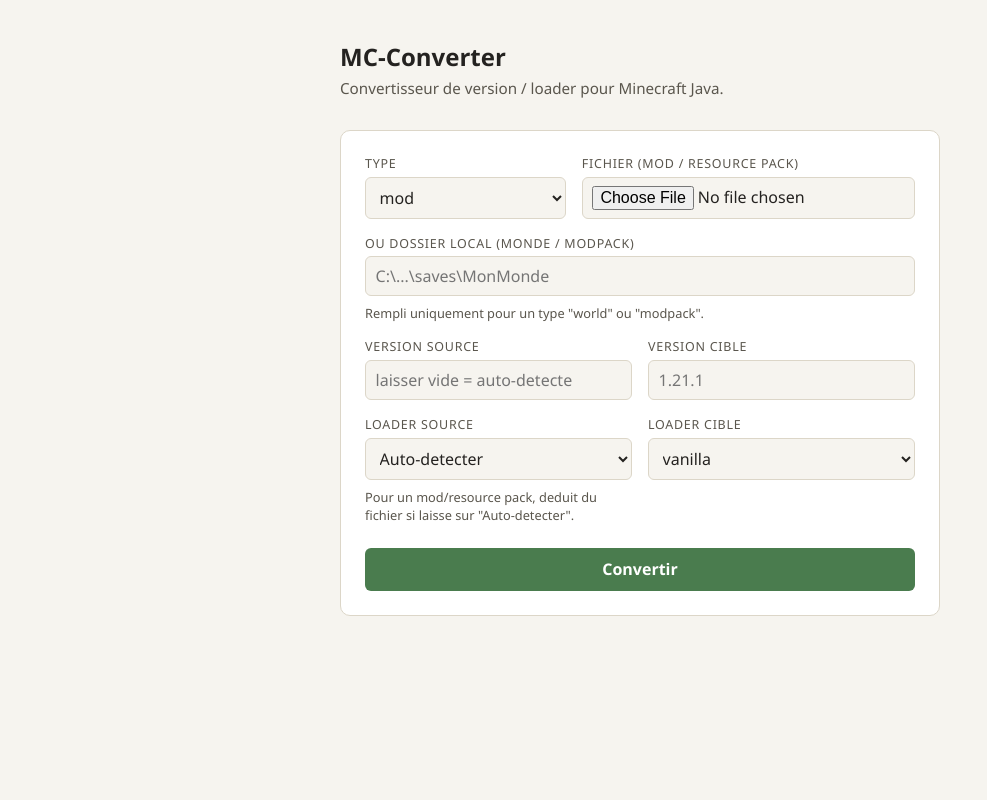
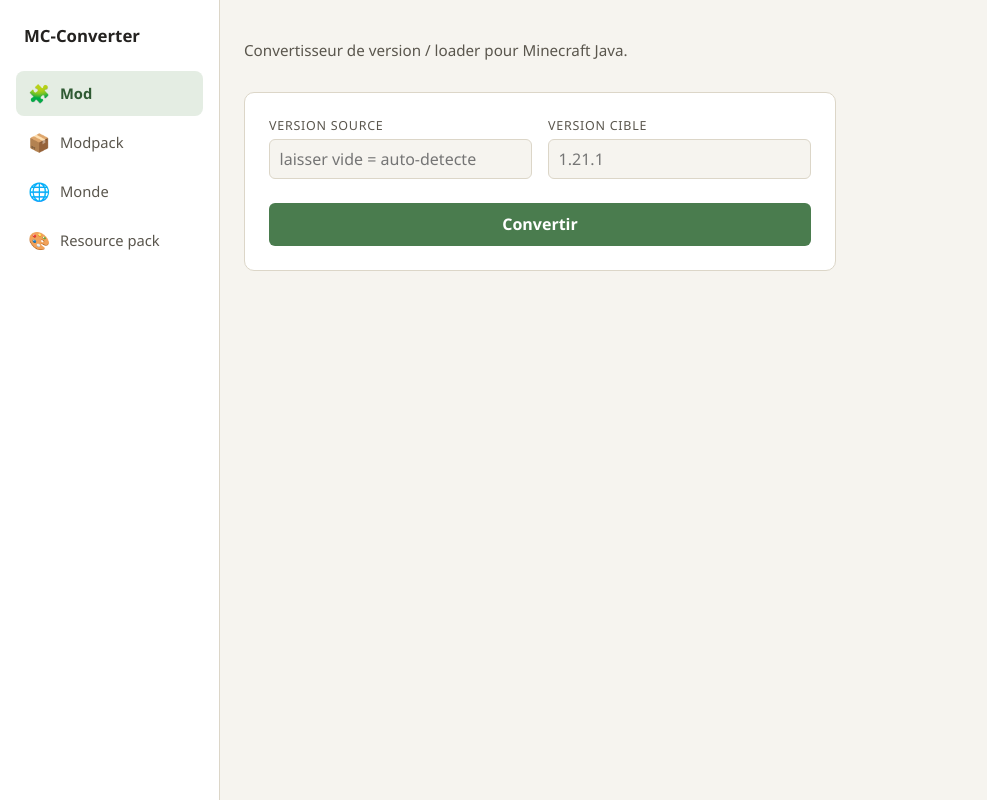
Before and after one commit to captentv1/mc-converter, a Flask app: page / in a window 1280 px wide. Shown: the whole page, without its empty margins (0-987 px from the left). Run offline with Flask 3, Linux system fonts and the light colour scheme.

Commit message:
Sidebar navigation by type + fix vanilla/loader logic for modpacks
- Web UI: replace the Type <select> with a sidebar (Mod/Modpack/Monde/
  Resource pack). Each choice shows only the relevant fields (file vs
  folder input, loader row) via a small inline script - no build step.
- Remove "vanilla" from the loader dropdowns entirely: a mod or
  modpack always has a real loader (Forge/Fabric/Quilt/NeoForge),
  offering vanilla there was nonsensical.
- Fix a real bug this surfaced: app.py grouped "modpack" with "world"
  for input handling (both are folder-based), which also made it
  default to Loader.VANILLA when auto-detection was left on - wrong,
  since ModpackConverter needs a real loader per mod just like
  ModConverter. Split into two independent groupings: file-vs-folder
  input, and loader-relevant-or-not. Same fix applied to desktop_app.
- Add detect_modpack(): samples the first mods/*.jar to infer the
  pack's loader/version, since a modpack instance has no manifest of
  its own.

Verified against real files (read-only, hashes unchanged): mods from
Downloads/mods (auto-detected + converted individually), and a modpack
built from copies of two of them - auto-detected neoforge/1.21.1 from
the sample mod and correctly converted both to forge (partial, code
still needs manual porting) instead of silently defaulting to vanilla.

```diff
--- a/web_app/app.py
+++ b/web_app/app.py
@@ -18,7 +18,12 @@ OUTPUT_DIR = BASE_DIR / "output"
 UPLOAD_DIR.mkdir(exist_ok=True)
 OUTPUT_DIR.mkdir(exist_ok=True)
 
+# Deux dimensions independantes : ou va chercher l'entree (fichier uploade vs
+# chemin de dossier local), et si un loader (Forge/Fabric/...) a seulement un
+# sens pour ce type. Un resource pack ou un monde n'ont pas de "loader" ;
+# vanilla n'a pas de "mod" — donc jamais les deux memes regroupements.
 FILE_BASED_TYPES = {JobType.MOD, JobType.RESOURCEPACK}
+LOADER_RELEVANT_TYPES = {JobType.MOD, JobType.MODPACK}
 
 
 def _render(**kwargs):
@@ -40,9 +45,10 @@ def convert():
     source_version = request.form["source_version"].strip()
     target_version = request.form["target_version"].strip()
     source_loader_raw = request.form["source_loader"]
-    target_loader = Loader(request.form["target_loader"])
+    target_loader_raw = request.form["target_loader"]
     detected_note = None
 
+    # 1. Resoudre l'entree : fichier uploade ou dossier local.
     if job_type in FILE_BASED_TYPES:
         uploaded = request.files.get("file")
         if not uploaded or not uploaded.filename:
@@ -50,36 +56,51 @@ def convert():
         UPLOAD_DIR.mkdir(parents=True, exist_ok=True)
         input_path = UPLOAD_DIR / uploaded.filename
         uploaded.save(input_path)
+    else:
+        server_path = request.form.get("server_path", "").strip()
+        if not server_path or not Path(server_path).is_dir():
+            return _render(report=None, error="Indique un chemin de dossier valide sur ce PC.")
+        input_path = Path(server_path)
 
-        # "auto" ou version vide -> on deduit du fichier lui-meme (manifest du
-        # mod, pack.mcmeta du resource pack) plutot que de demander a l'utilisateur.
-        if source_loader_raw == "auto" or not source_version:
-            result = detection.detect_mod(input_path) if job_type == JobType.MOD else detection.detect_resourcepack(input_path)
+    # 2. Loader/version source : detection automatique si pertinent pour ce
+    # type et que l'utilisateur n'a pas force une valeur.
+    if job_type in LOADER_RELEVANT_TYPES:
+        need_detection = source_loader_raw == "auto" or not source_version
+        if need_detection:
+            if job_type == JobType.MOD:
+                result = detection.detect_mod(input_path)
+            else:
+                result = detection.detect_modpack(input_path)
             if source_loader_raw == "auto":
-                if result.loader is None and job_type == JobType.MOD:
+                if result.loader is None:
                     return _render(report=None, error="Loader non detecte automatiquement ; choisis-le manuellement.")
-                source_loader = result.loader or Loader.VANILLA
+                source_loader = result.loader
             else:
                 source_loader = Loader(source_loader_raw)
-            # La version source ne sert qu'a l'affichage (les converters se
-            # basent sur la version CIBLE) : si elle n'est pas detectable,
-            # on continue quand meme avec un texte informatif plutot que de
-            # bloquer toute la conversion pour un champ non essentiel.
+            # La version source est informative (les converters se basent
+            # sur la version CIBLE) : jamais bloquant si introuvable.
             if not source_version:
                 source_version = result.version or "inconnue"
             detected_note = " ; ".join(result.notes) if result.notes else None
         else:
             source_loader = Loader(source_loader_raw)
+        target_loader = Loader(target_loader_raw)
+    else:
+        if job_type == JobType.RESOURCEPACK and (source_loader_raw == "auto" or not source_version):
+            result = detection.detect_resourcepack(input_path)
+            if not source_version:
+                source_version = result.version or "inconnue"
+            detected_note = " ; ".join(result.notes) if result.notes else None
+        source_loader = Loader.VANILLA
+        target_loader = Loader.VANILLA
+        if not source_version:
+            source_version = "inconnue"
 
-        OUTPUT_DIR.mkdir(parents=True, exist_ok=True)
+    # 3. Chemin de sortie.
+    OUTPUT_DIR.mkdir(parents=True, exist_ok=True)
+    if job_type in FILE_BASED_TYPES:
         output_path = OUTPUT_DIR / f"{input_path.stem}_{target_version}_{target_loader.value}{input_path.suffix}"
     else:
-        source_loader = Loader(source_loader_raw) if source_loader_raw != "auto" else Loader.VANILLA
-        server_path = request.form.get("server_path", "").strip()
-        if not server_path or not Path(server_path).is_dir():
-            return _render(report=None, error="Pour un monde ou un modpack, indique un chemin de dossier valide sur ce PC.")
-        input_path = Path(server_path)
-        OUTPUT_DIR.mkdir(parents=True, exist_ok=True)
         output_path = OUTPUT_DIR / f"{input_path.name}_{target_version}_{target_loader.value}"
 
     job = ConversionJob(
--- a/web_app/templates/index.html
+++ b/web_app/templates/index.html
@@ -6,27 +6,40 @@
 <meta name="viewport" content="width=device-width, initial-scale=1">
 <style>
   :root {
-    --bg:#f6f4ef; --surface:#ffffff; --border:#dcd6c8; --text:#242220;
+    --bg:#f6f4ef; --surface:#ffffff; --surface-2:#edeae1; --border:#dcd6c8; --text:#242220;
     --text-dim:#5a564d; --accent:#4a7c4e; --accent-dim:#e4ede3; --accent-ink:#2f5a33;
     --danger:#a13c2d; --danger-dim:#f6e2dd; --wood:#a3703f; --wood-dim:#f3e6d6;
   }
   @media (prefers-color-scheme: dark) {
-    :root { --bg:#1a1c17; --surface:#222420; --border:#3a3b33; --text:#eae7dd;
+    :root { --bg:#1a1c17; --surface:#222420; --surface-2:#2a2c26; --border:#3a3b33; --text:#eae7dd;
       --text-dim:#a7a294; --accent:#7fb87f; --accent-dim:#26332a; --accent-ink:#a9d6a9;
       --danger:#e08672; --danger-dim:#3a2622; --wood:#c99b63; --wood-dim:#332920; }
   }
   * { box-sizing: border-box; }
-  body { margin:0; background:var(--bg); color:var(--text); font-family: ui-sans-serif, "Segoe UI", Arial, sans-serif; }
-  .wrap { max-width: 640px; margin: 0 auto; padding: 2.5rem 1.25rem 4rem; }
-  h1 { font-size: 1.5rem; margin: 0 0 .3rem; }
+  body { margin:0; background:var(--bg); color:var(--text); font-family: ui-sans-serif, "Segoe UI", Arial, sans-serif; display: flex; min-height: 100vh; }
+
+  nav.sidebar {
+    width: 220px; flex: 0 0 220px; background: var(--surface); border-right: 1px solid var(--border);
+    padding: 1.5rem 1rem; display: flex; flex-direction: column; gap: .25rem;
+  }
+  nav.sidebar h1 { font-size: 1.05rem; margin: 0 0 1.25rem; padding: 0 .5rem; }
+  nav.sidebar button {
+    all: unset; cursor: pointer; padding: .65rem .75rem; border-radius: 8px; font-size: .92rem;
+    color: var(--text-dim); display: flex; align-items: center; gap: .6rem;
+  }
+  nav.sidebar button:hover { background: var(--surface-2); color: var(--text); }
+  nav.sidebar button.active { background: var(--accent-dim); color: var(--accent-ink); font-weight: 600; }
+  nav.sidebar .icon { font-size: 1.1rem; width: 1.4rem; text-align: center; }
+
+  main { flex: 1; padding: 2.5rem 1.5rem 4rem; max-width: 640px; }
   .sub { color: var(--text-dim); margin: 0 0 2rem; font-size: .95rem; }
   form { background: var(--surface); border: 1px solid var(--border); border-radius: 10px; padding: 1.5rem; }
   .row { display: grid; grid-template-columns: 1fr 1fr; gap: 1rem; margin-bottom: 1rem; }
   .field { display: flex; flex-direction: column; gap: .3rem; }
   label { font-size: .78rem; text-transform: uppercase; letter-spacing: .06em; color: var(--text-dim); }
   input, select { font: inherit; padding: .5rem .6rem; border: 1px solid var(--border); border-radius: 6px; background: var(--bg); color: var(--text); }
-  button { font: inherit; font-weight: 600; padding: .65rem 1rem; border: none; border-radius: 6px; background: var(--accent); color: #fff; cursor: pointer; width: 100%; margin-top: .5rem; }
-  button:hover { filter: brightness(.95); }
+  button.submit { font: inherit; font-weight: 600; padding: .65rem 1rem; border: none; border-radius: 6px; background: var(--accent); color: #fff; cursor: pointer; width: 100%; margin-top: .5rem; }
+  button.submit:hover { filter: brightness(.95); }
   .hint { font-size: .8rem; color: var(--text-dim); margin-top: .2rem; }
   .report { margin-top: 1.5rem; border: 1px solid var(--border); border-radius: 10px; padding: 1.25rem; background: var(--surface); }
   .status { display: inline-block; font-size: .72rem; text-transform: uppercase; letter-spacing: .06em; padding: .2rem .55rem; border-radius: 4px; margin-bottom: .6rem; }
@@ -36,33 +49,36 @@
   .error { color: var(--danger); font-size: .88rem; margin-bottom: 1rem; }
   ul { margin: .4rem 0 0; padding-left: 1.1rem; font-size: .88rem; color: var(--text-dim); }
   code { font-family: ui-monospace, Consolas, monospace; font-size: .85em; background: var(--bg); border: 1px solid var(--border); padding: .1em .35em; border-radius: 4px; }
+
+  [data-only] { display: none; }
 </style>
 </head>
 <body>
-<div class="wrap">
+
+<nav class="sidebar">
   <h1>MC-Converter</h1>
+  <button type="button" class="type-choice active" data-type="mod"><span class="icon">&#129513;</span> Mod</button>
+  <button type="button" class="type-choice" data-type="modpack"><span class="icon">&#128230;</span> Modpack</button>
+  <button type="button" class="type-choice" data-type="world"><span class="icon">&#127760;</span> Monde</button>
+  <button type="button" class="type-choice" data-type="resourcepack"><span class="icon">&#127912;</span> Resource pack</button>
+</nav>
+
+<main>
   <p class="sub">Convertisseur de version / loader pour Minecraft Java.</p>
 
   {% if error %}<p class="error">{{ error }}</p>{% endif %}
 
-  <form method="post" action="/convert" enctype="multipart/form-data">
-    <div class="row">
-      <div class="field">
-        <label for="type">Type</label>
-        <select name="type" id="type">
-          {% for t in types %}<option value="{{ t.value }}">{{ t.value }}</option>{% endfor %}
-        </select>
-      </div>
-      <div class="field">
-        <label for="file">Fichier (mod / resource pack)</label>
-        <input type="file" name="file" id="file" accept=".jar,.zip">
-      </div>
+  <form method="post" action="/convert" enctype="multipart/form-data" id="convert-form">
+    <input type="hidden" name="type" id="type-field" value="mod">
+
+    <div class="field" data-only="mod resourcepack" style="margin-bottom:1rem;">
+      <label for="file">Fichier (.jar ou .zip)</label>
+      <input type="file" name="file" id="file" accept=".jar,.zip">
     </div>
 
-    <div class="field" style="margin-bottom:1rem;">
-      <label for="server_path">Ou dossier local (monde / modpack)</label>
-      <input type="text" name="server_path" id="server_path" placeholder="C:\...\saves\MonMonde">
-      <span class="hint">Rempli uniquement pour un type "world" ou "modpack".</span>
+    <div class="field" data-only="modpack world" style="margin-bottom:1rem;">
+      <label for="server_path">Dossier local</label>
+      <input type="text" name="server_path" id="server_path" placeholder="C:\...\saves\MonMonde ou dossier d'instance (contient mods\)">
     </div>
 
     <div class="row">
@@ -76,24 +92,24 @@
       </div>
     </div>
 
-    <div class="row">
+    <div class="row" data-only="mod modpack">
       <div class="field">
         <label for="source_loader">Loader source</label>
         <select name="source_loader" id="source_loader">
           <option value="auto" selected>Auto-detecter</option>
-          {% for l in loaders %}<option value="{{ l.value }}">{{ l.value }}</option>{% endfor %}
+          {% for l in loaders %}{% if l.value != "vanilla" %}<option value="{{ l.value }}">{{ l.value }}</option>{% endif %}{% endfor %}
         </select>
-        <span class="hint">Pour un mod/resource pack, deduit du fichier si laisse sur "Auto-detecter".</span>
+        <span class="hint">Deduit du fichier si laisse sur "Auto-detecter".</span>
       </div>
       <div class="field">
         <label for="target_loader">Loader cible</label>
         <select name="target_loader" id="target_loader">
-          {% for l in loaders %}<option value="{{ l.value }}">{{ l.value }}</option>{% endfor %}
+          {% for l in loaders %}{% if l.value != "vanilla" %}<option value="{{ l.value }}">{{ l.value }}</option>{% endif %}{% endfor %}
         </select>
       </div>
     </div>
 
-    <button type="submit">Convertir</button>
+    <button type="submit" class="submit">Convertir</button>
   </form>
 
   {% if report %}
@@ -113,6 +129,25 @@
     {% endif %}
   </div>
   {% endif %}
-</div>
+</main>
+
+<script>
+  const typeField = document.getElementById('type-field');
+  const buttons = document.querySelectorAll('.type-choice');
+  const onlyBlocks = document.querySelectorAll('[data-only]');
+
+  function applyType(type) {
+    typeField.value = type;
+    buttons.forEach(b => b.classList.toggle('active', b.dataset.type === type));
+    onlyBlocks.forEach(el => {
+      const allowed = el.dataset.only.split(' ');
+      el.style.display = allowed.includes(type) ? '' : 'none';
+    });
+  }
+
+  buttons.forEach(btn => btn.addEventListener('click', () => applyType(btn.dataset.type)));
+  applyType(typeField.value);
+</script>
+
 </body>
 </html>
```
Also changed, not shown: core/detection.py (+16 -0 lines), desktop_app/main.py (+44 -26 lines), tests/test_detection.py (+20 -0 lines).
